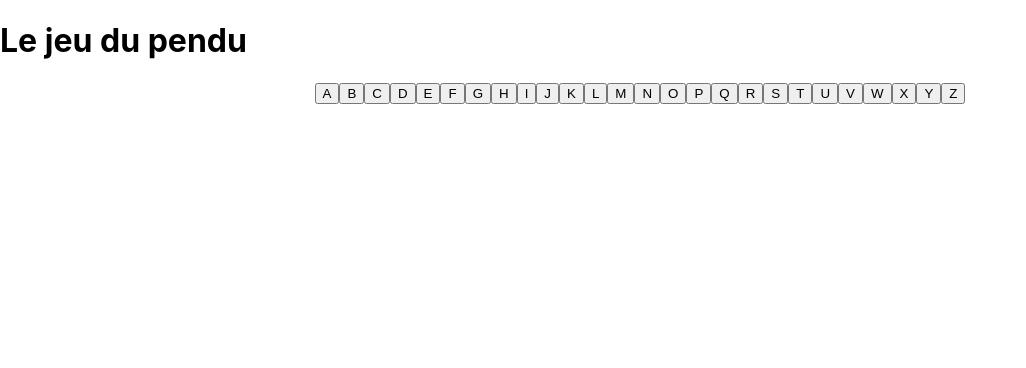
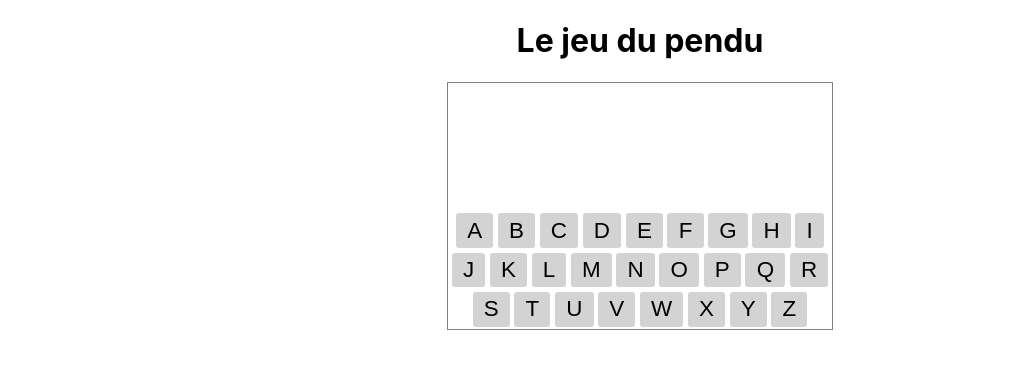
Before and after one commit to Fred-si/rhangman, a React (Create React App) app: page / in a window 1280 px wide. Shown: the top 368 px of the page, without its empty margins (0-1026 px from the left). Built offline with nearby package versions, Linux system fonts and the light colour scheme.

Commit message:
Ajoute du CSS aux élément déjà crées

```diff
--- a/package.json
+++ b/package.json
@@ -6,6 +6,7 @@
     "@testing-library/jest-dom": "^4.2.4",
     "@testing-library/react": "^9.3.2",
     "@testing-library/user-event": "^7.1.2",
+    "node-sass": "^4.14.1",
     "react": "^16.13.1",
     "react-dom": "^16.13.1",
     "react-scripts": "3.4.3"
--- a/src/App.css
+++ /dev/null
@@ -1,38 +0,0 @@
-.App {
-  text-align: center;
-}
-
-.App-logo {
-  height: 40vmin;
-  pointer-events: none;
-}
-
-@media (prefers-reduced-motion: no-preference) {
-  .App-logo {
-    animation: App-logo-spin infinite 20s linear;
-  }
-}
-
-.App-header {
-  background-color: #282c34;
-  min-height: 100vh;
-  display: flex;
-  flex-direction: column;
-  align-items: center;
-  justify-content: center;
-  font-size: calc(10px + 2vmin);
-  color: white;
-}
-
-.App-link {
-  color: #61dafb;
-}
-
-@keyframes App-logo-spin {
-  from {
-    transform: rotate(0deg);
-  }
-  to {
-    transform: rotate(360deg);
-  }
-}
--- a/src/App.jsx
+++ b/src/App.jsx
@@ -1,5 +1,5 @@
 import React from "react"
-import "./App.css"
+import "./App.scss"
 
 import VirtualKeyboard from "./VirtualKeyboard"
 
@@ -12,7 +12,7 @@ export default class App extends React.Component {
         return (
             <React.Fragment>
                 <h1>Le jeu du pendu</h1>
-                <div className="App">
+                <div id="App">
                     <VirtualKeyboard onClick={this.onKeyClicked.bind(this)} />
                 </div>
             </React.Fragment>
--- /dev/null
+++ b/src/App.scss
@@ -0,0 +1,49 @@
+body {
+    height: 100vh;
+    width: 100vw;
+    display: flex;
+    flex-direction: column;
+    align-items: center;
+}
+
+div#App {
+    max-width: 100%;
+    border: 0.1em solid gray;
+
+    display: grid;
+    grid-gap: 1rem;
+    grid-template-areas:
+        "title title"
+        "canvas empty"
+        "canvas empty"
+        "canvas empty"
+        "canvas empty"
+        "canvas win_loose"
+        "canvas user_word"
+        "canvas new_game"
+        "keyboard keyboard";
+
+    & .virtualKeyboard {
+        grid-area: keyboard;
+
+        max-width: 24em;
+        display: flex;
+        justify-content: center;
+        flex-wrap: wrap;
+
+        & button {
+            font-size: 1.4em;
+            margin: 0.1em;
+            padding: 0.2em 0.5em;
+            background-color: lightgray;
+            border: 0;
+            border-radius: 3px;
+        }
+    }
+}
+
+@media screen and (min-width: 576px) {
+    div#App {
+        margin: 0 1em;
+    }
+}
```
Also changed, not shown: 1 other file (tests, documents, lock files or other folders).
